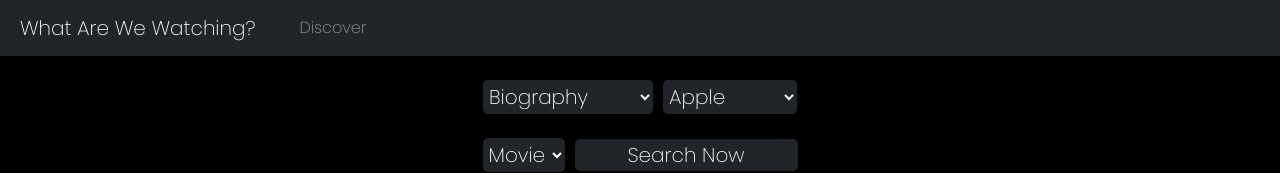
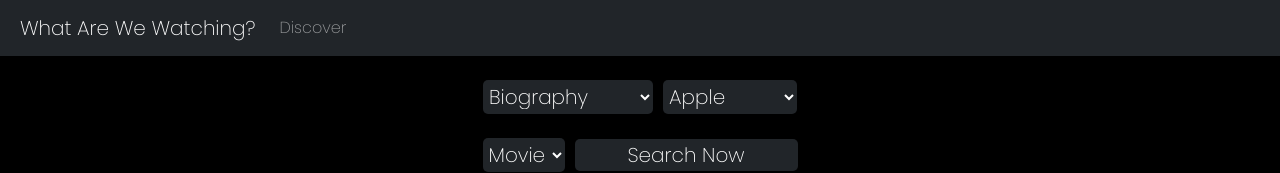
Before and after one commit to leanndemetro/netflix-tinder, a React (Create React App) app: page / in a window 1280 px wide. Shown: the top 173 px of the page. Built offline with nearby package versions, Linux system fonts and the light colour scheme.

Commit message:
minor change

```diff
--- a/src/components/Navbar/index.js
+++ b/src/components/Navbar/index.js
@@ -12,18 +12,6 @@ function Navbar() {
       <div>
         <ul className="navbar-nav">
           <li className="nav-item">
-            {/* <Link
-              to="/"
-              className={
-                window.location.pathname === "/" || window.location.pathname === "/about"
-                  ? "nav-link active"
-                  : "nav-link"
-              }
-            >
-              About
-            </Link> */}
-          </li>
-          <li className="nav-item">
             <Link
               to="/discover"
               className={window.location.pathname === "/discover" ? "nav-link active" : "nav-link"}
@@ -31,14 +19,6 @@ function Navbar() {
               Discover
             </Link>
           </li>
-          {/* <li className="nav-item">
-            <Link
-              to="/search"
-              className={window.location.pathname === "/search" ? "nav-link active" : "nav-link"}
-            >
-              Search
-            </Link>
-          </li> */}
         </ul>
       </div>
     </nav>
--- a/src/components/Navbar/style.css
+++ b/src/components/Navbar/style.css
@@ -9,3 +9,7 @@ nav.navbar.navbar-default {
 .nav-item {
   margin-right: 20px;
 }
+
+.heartIcon {
+  float: right;
+}
```
